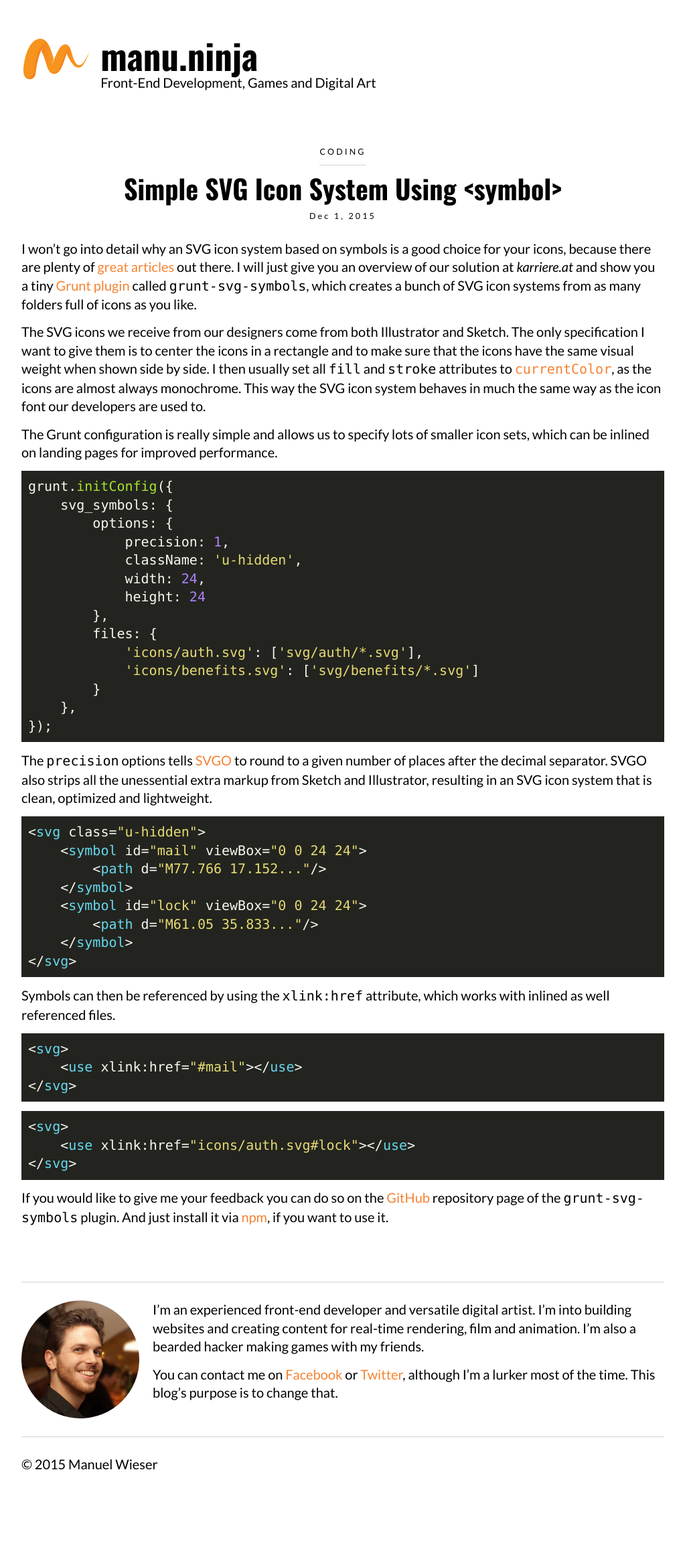
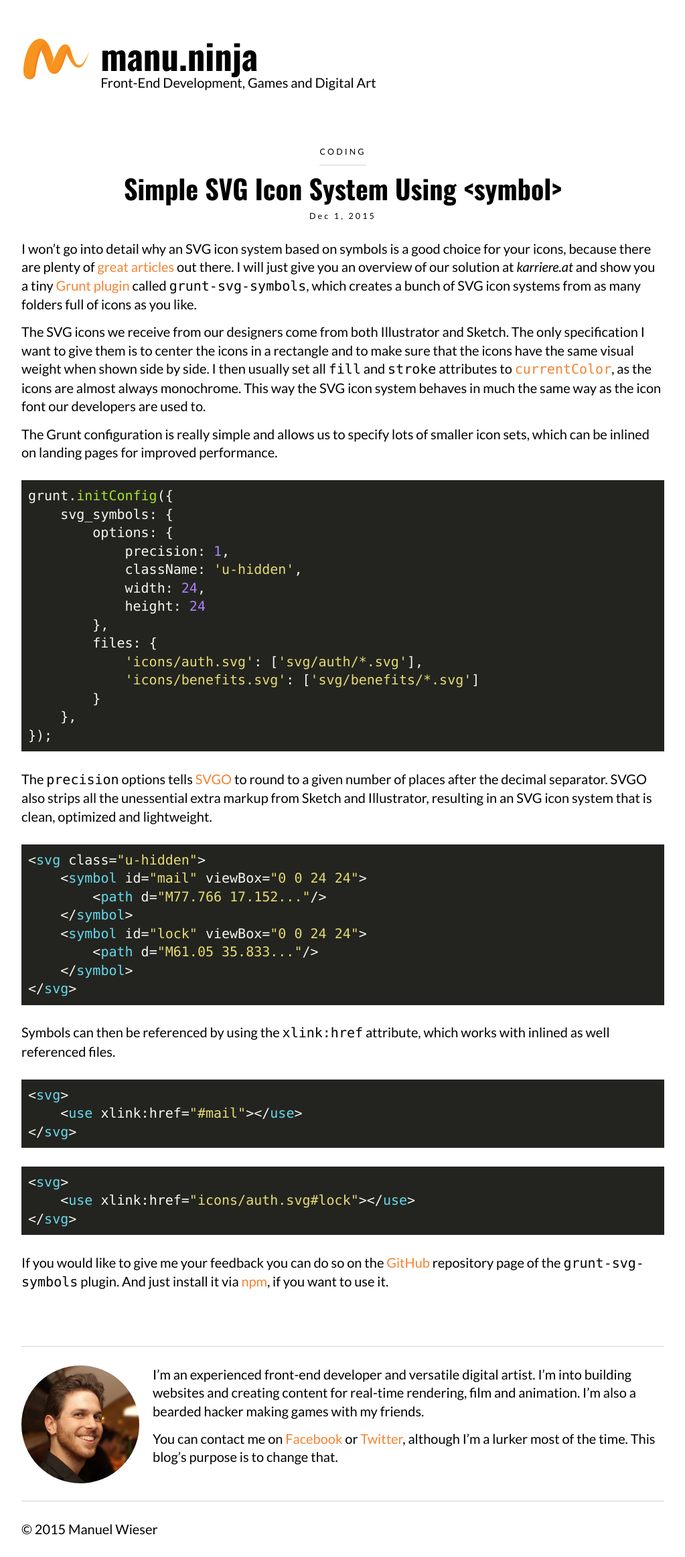
Before and after one commit to Lorti/manu.ninja, a Jekyll site: the page built from _posts/2015-12-01-simple-svg-icon-system-using-symbol.md, in a window 1280 px wide. Shown: the whole page at 67% size, without its empty margins (128-1151 px from the left). Built offline with Jekyll 4.4.1, drawn with Linux system fonts in a browser that asks for light colours; nearby versions of some CDN libraries; before the commit the page ends 2228 px from its top, so only the background shows below that.

Commit message:
images and code blocks now have the same margins

```diff
--- a/_sass/components/_article.scss
+++ b/_sass/components/_article.scss
@@ -50,10 +50,6 @@
 .Article-content {
     @include baseline($base-font-size, 2, 6, true);
 
-    img, pre, ol, ul {
-        @include baseline(null, 0, 1, true);
-    }
-
     ol {
         list-style-type: decimal;
     }
@@ -62,13 +58,22 @@
         list-style-type: disc;
     }
 
+    ol, ul {
+        @include baseline(null, 0, 1, true);
+    }
+
     img {
         display: block;
         max-width: 100%;
         max-height: 768px;
         margin-left: auto;
         margin-right: auto;
+    }
+
+    img,
+    pre {
         @include baseline($base-font-size, 2, 2, true);
+
     }
 
     h2 {
```
